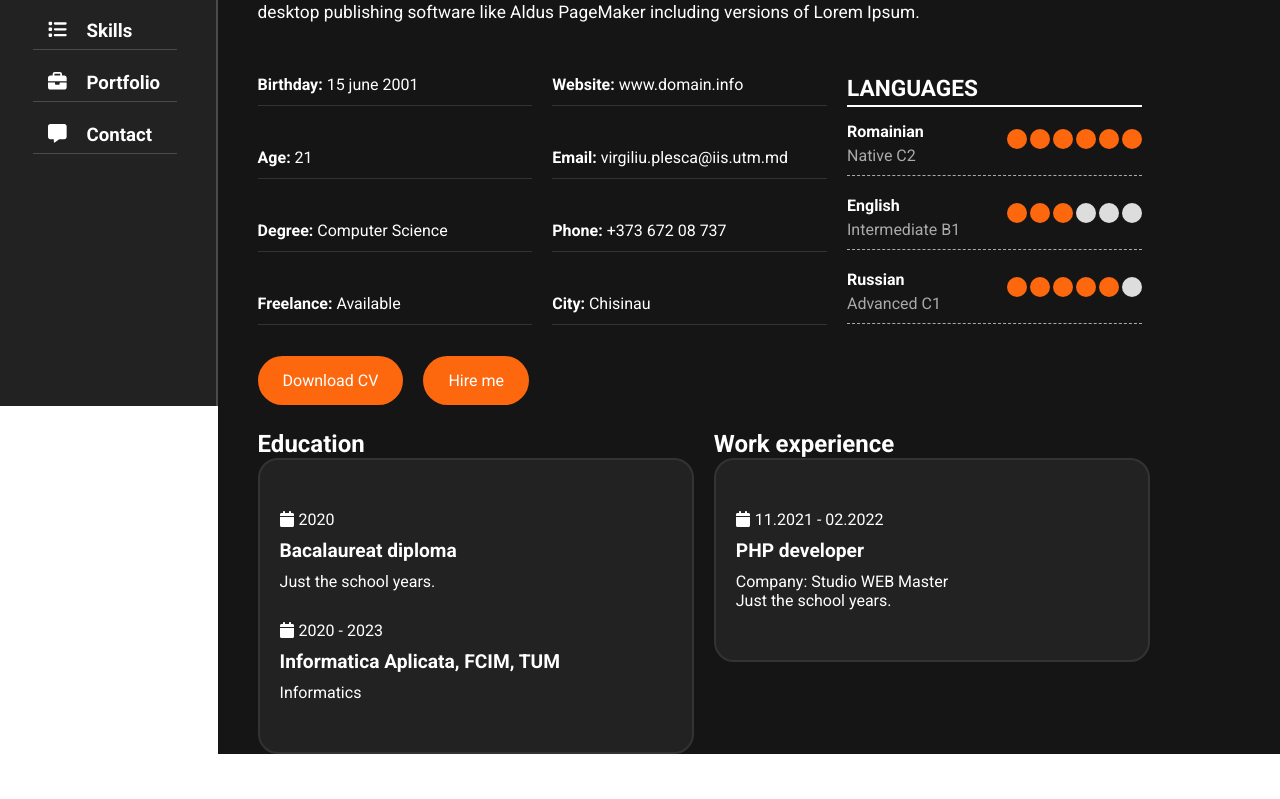
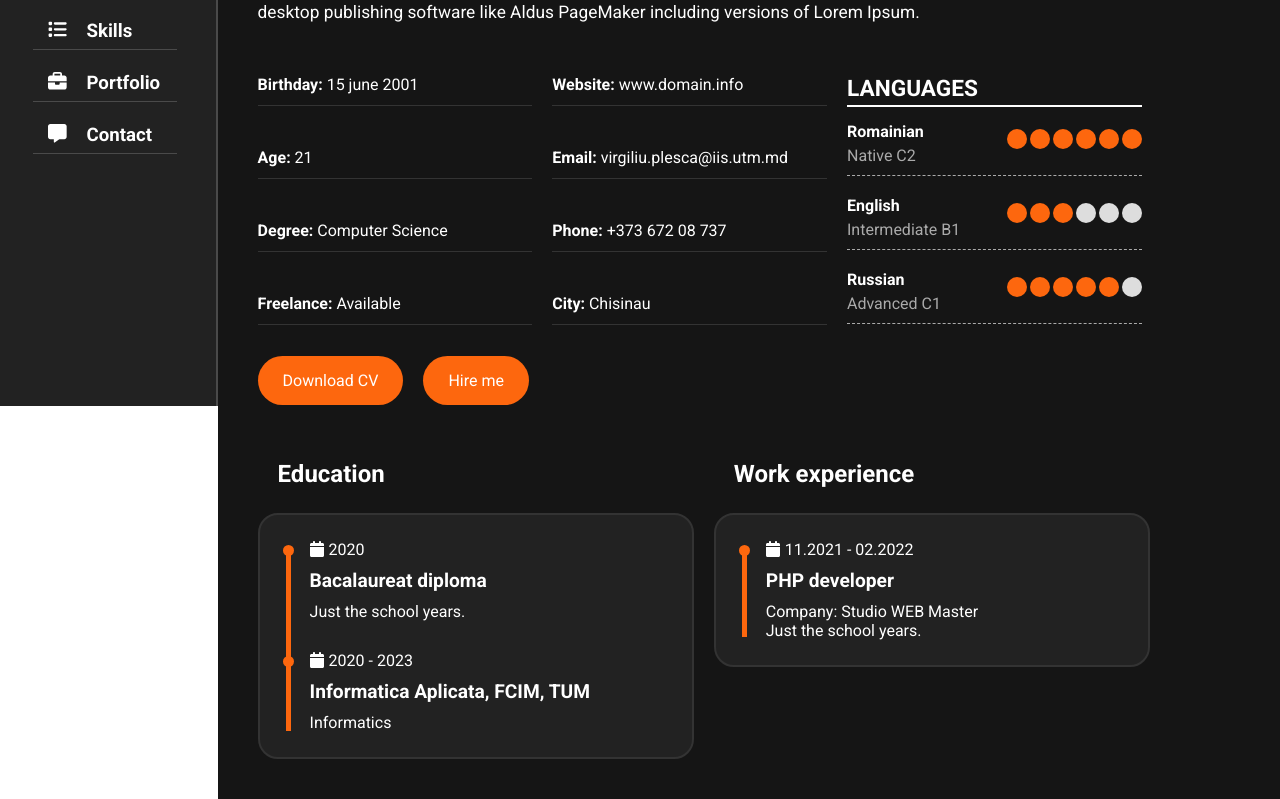
Before and after one commit to acselp/portfolio, a React (Create React App) app in the folder front-end/: page /about in a window 1280 px wide. Shown: the part 394-1193 px from the top of the page. Before the commit the page ends 1148 px from the top, so only its background shows below. Built offline with nearby package versions, Linux system fonts and the light colour scheme.

Commit message:
education work exp done

```diff
--- a/front-end/src/components/About/index.js
+++ b/front-end/src/components/About/index.js
@@ -78,14 +78,14 @@ function About(props) {
 
             <div className="education-experience-container">
                 <div className="education-container">
-                    <Experience title="Education" positions={[
-                        <EducationElem title="Bacalaureat diploma" years="2020" text="Just the school years." />,
-                        <EducationElem title="Informatica Aplicata, FCIM, TUM" years="2020 - 2023" text="Informatics" />
+                    <Experience themeColor={props.themeColor} title="Education" positions={[
+                        <EducationElem themeColor={props.themeColor} title="Bacalaureat diploma" years="2020" text="Just the school years." />,
+                        <EducationElem themeColor={props.themeColor} title="Informatica Aplicata, FCIM, TUM" years="2020 - 2023" text="Informatics" />,
                     ]} />
                 </div>
                 <div className="experience-container">
                     <Experience title="Work experience" positions={[
-                        <ExperienceElem title="PHP developer" years="11.2021 - 02.2022" company="Studio WEB Master" text="Just the school years." />,
+                        <ExperienceElem themeColor={props.themeColor} title="PHP developer" years="11.2021 - 02.2022" company="Studio WEB Master" text="Just the school years." />,
                     ]} />
                 </div>
             </div>
--- a/front-end/src/components/About/index.scss
+++ b/front-end/src/components/About/index.scss
@@ -31,7 +31,6 @@
 .about-btns {
     text-decoration: none;
     color: white;
-    background-color: orange;
     padding: 15px 25px 15px 25px;
     border-radius: 50px;
     margin-right: 20px;
@@ -49,4 +48,6 @@
         margin-top: 40px;
         margin-right: 20px;
     }
+
+    margin-bottom: 40px;
 }
--- a/front-end/src/components/EducationElem/index.js
+++ b/front-end/src/components/EducationElem/index.js
@@ -1,11 +1,23 @@
 import "./index.scss";
 import { FontAwesomeIcon } from "@fortawesome/react-fontawesome";
 import { faCalendar } from "@fortawesome/free-solid-svg-icons";
+import styled from "styled-components";
+
 
 function EducationElem(props) {
 
+    const StyledDiv = styled.div`
+        &::before {
+            background-color: ${props.themeColor}
+        }
+        &::after {
+            background-color: ${props.themeColor}
+        }
+
+    `
+
     return (
-        <div className="exp-elem">
+        <StyledDiv className="exp-elem">
             <div className="years">
                 <FontAwesomeIcon icon={faCalendar} />{props.years}
             </div>
@@ -15,7 +27,7 @@ function EducationElem(props) {
             <div className="exp-elem-text">
                 {props.text}
             </div>
-        </div>
+        </StyledDiv>
     );
 }
 
--- a/front-end/src/components/Experience/index.scss
+++ b/front-end/src/components/Experience/index.scss
@@ -1,3 +1,7 @@
 .exp-edc-blok {
-
+    & > h2 {
+        margin-left: 20px;
+        margin-bottom: 25px;
+        margin-top: 30px;
+    }
 }
--- a/front-end/src/components/ExperienceElem/index.js
+++ b/front-end/src/components/ExperienceElem/index.js
@@ -1,10 +1,22 @@
 import "./index.scss";
 import { FontAwesomeIcon } from "@fortawesome/react-fontawesome";
 import { faCalendar } from "@fortawesome/free-solid-svg-icons";
+import styled from "styled-components";
+
 
 function ExperienceElem(props) {
+    const StyledDiv = styled.div`
+        &::before {
+            background-color: ${props.themeColor}
+        }
+        &::after {
+            background-color: ${props.themeColor}
+        }
+
+    `
+
     return (
-        <div className="exp-elem">
+        <StyledDiv className="exp-elem">
             <div className="years">
                 <FontAwesomeIcon icon={faCalendar} />{props.years}
             </div>
@@ -17,7 +29,7 @@ function ExperienceElem(props) {
             <div className="exp-elem-text">
                 {props.text}
             </div>
-        </div>
+        </StyledDiv>
     );
 }
 
--- a/front-end/src/components/ExperienceElem/index.scss
+++ b/front-end/src/components/ExperienceElem/index.scss
@@ -1,5 +1,40 @@
 .exp-elem {
-    margin: 30px 0 30px 0;
+    margin: 30px 0 30px 30px;
+    position: relative;
+    &:first-child {
+        margin-top: 5px;
+    }
+
+    &:last-child {
+        margin-bottom: 5px;
+    }
+
+    &::after {
+        content: "";
+        position: absolute;
+        width: 11px;
+        height: 11px;
+        border-radius: 100%;
+        left: -27px;
+        top: 5px;
+    }
+    &:not(:last-child)::before {
+        content: "";
+        position: absolute;
+        width: 5px;
+        height: calc(100% + 30px);
+        left: -24px;
+        top: 7px;
+    }
+
+    &:last-child::before {
+        content: "";
+        position: absolute;
+        width: 5px;
+        height: 90%;
+        left: -24px;
+        top: 7px;
+    }
 }
 
 .main-blok {
```
